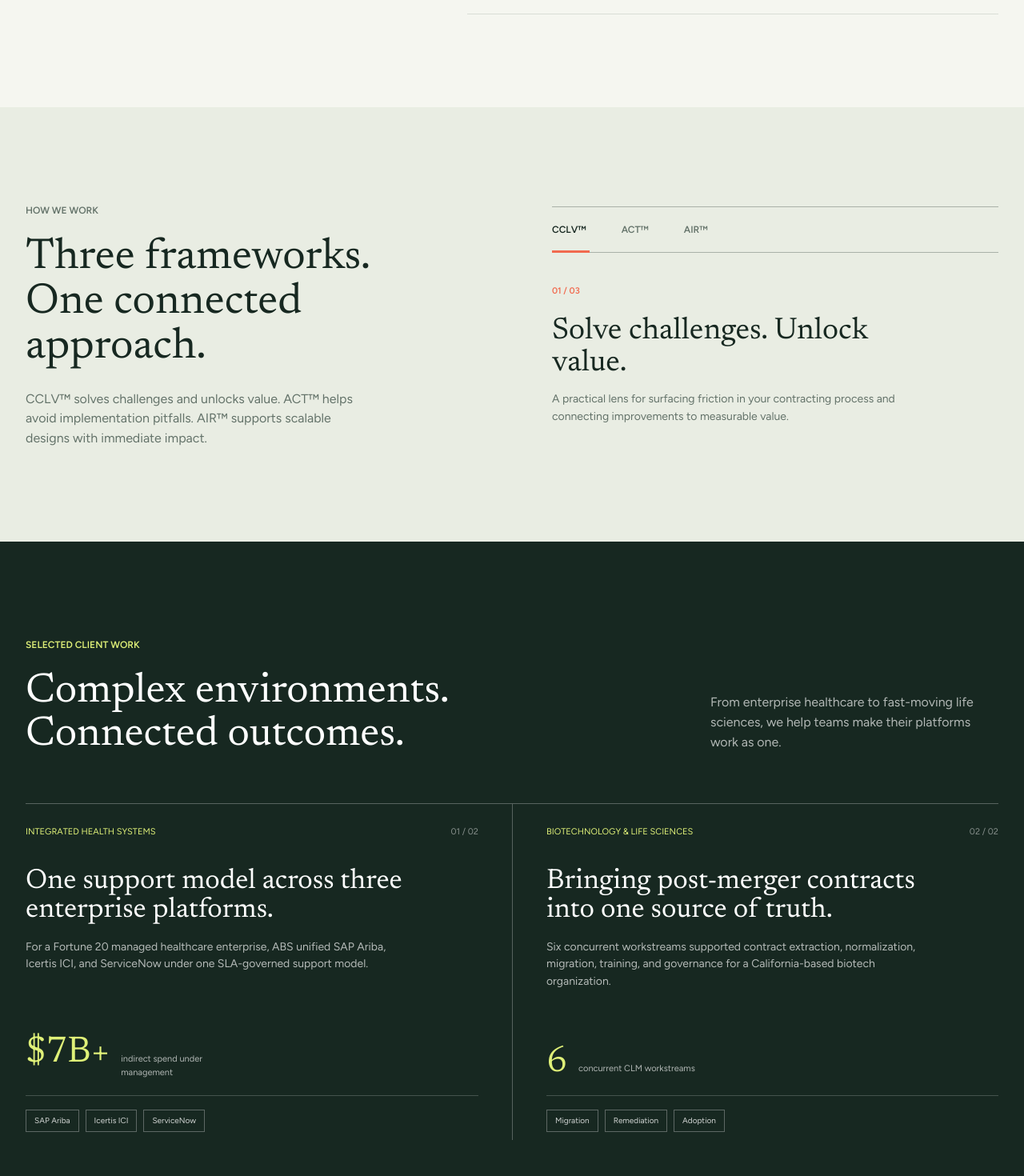
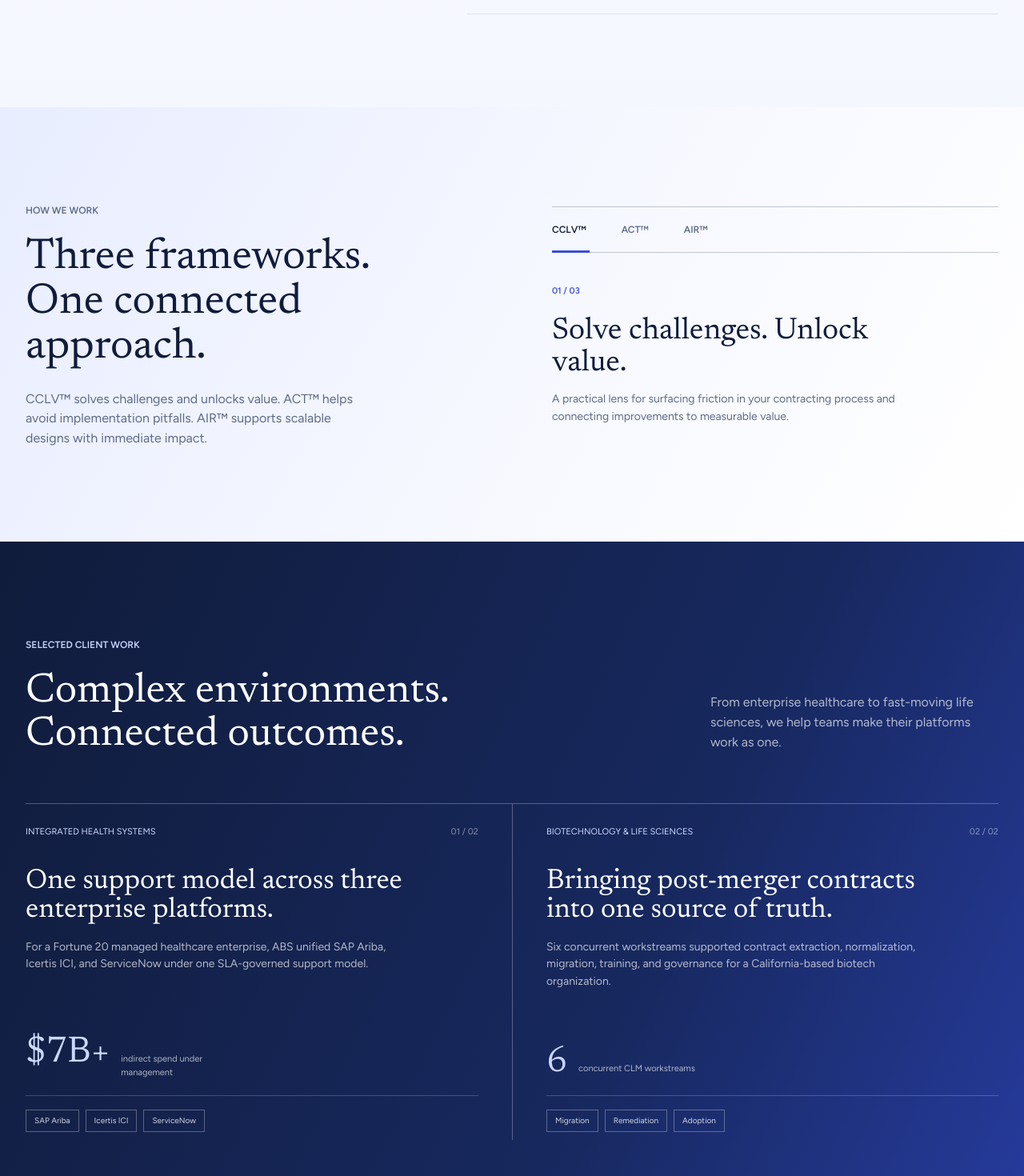
Before and after one commit to krish4245/abs-web, a React (Vite) app: page / in a window 1280 px wide. Shown: the part 1640-3110 px from the top of the page at 80% size. Built offline with nearby package versions, Linux system fonts and the light colour scheme.

Commit message:
Apply navy and white gradient theme

```diff
--- a/index.html
+++ b/index.html
@@ -4,7 +4,7 @@
     <meta charset="UTF-8" />
     <meta name="viewport" content="width=device-width, initial-scale=1" />
     <meta name="description" content="ABS Consulting Corp. helps enterprise teams connect source-to-pay, order-to-cash, and contract lifecycle management with practical transformation expertise." />
-    <meta name="theme-color" content="#f5f6f0" />
+    <meta name="theme-color" content="#f4f6fc" />
     <title>ABS Consulting Corp. | Enterprise Transformation</title>
     <link rel="preconnect" href="https://fonts.googleapis.com" />
     <link rel="preconnect" href="https://fonts.gstatic.com" crossorigin />
--- a/src/index.css
+++ b/src/index.css
@@ -1,12 +1,12 @@
 :root {
-  --ink: #172821;
-  --deep: #20382f;
-  --paper: #f5f6f0;
+  --ink: #101c3b;
+  --deep: #14234d;
+  --paper: #f4f6fc;
   --white: #fff;
-  --citrus: #dff078;
-  --coral: #f16a4f;
-  --muted: #64736a;
-  --line: #d9ded6;
+  --citrus: #cbd8ff;
+  --coral: #3a4fd7;
+  --muted: #5e6b89;
+  --line: #dbe1ef;
   --serif: 'Newsreader', Georgia, serif;
   --sans: 'Figtree', system-ui, sans-serif;
 }
@@ -14,6 +14,7 @@
 * { box-sizing: border-box; margin: 0; }
 html { scroll-behavior: smooth; scroll-padding-top: 84px; }
 body { background: var(--paper); color: var(--ink); font-family: var(--sans); line-height: 1.55; -webkit-font-smoothing: antialiased; }
+main { background: linear-gradient(180deg, #edf1ff 0%, #fff 17%, #f5f7ff 39%, #fff 59%, #eef2ff 79%, #fff 100%); }
 button, a { color: inherit; font: inherit; }
 a { text-decoration: none; }
 button { cursor: pointer; }
@@ -36,11 +37,11 @@ p { max-width: 62ch; color: var(--muted); }
 .text-link:hover span { transform: translate(3px, -3px); }
 
 /* Navigation */
-.nav { position: sticky; top: 0; z-index: 20; border-bottom: 1px solid rgba(23, 40, 33, .1); background: rgba(245, 246, 240, .94); backdrop-filter: blur(16px); }
+.nav { position: sticky; top: 0; z-index: 20; border-bottom: 1px solid rgba(16, 28, 59, .1); background: rgba(244, 246, 252, .94); backdrop-filter: blur(16px); }
 .nav-wrap { display: flex; height: 78px; align-items: center; justify-content: space-between; gap: 28px; }
 .logo { display: inline-flex; align-items: center; gap: 10px; white-space: nowrap; font-size: 16px; font-weight: 700; }
 .logo b { display: block; font-size: 9px; font-weight: 600; }
-.logo-mark { display: grid; width: 34px; height: 34px; place-items: center; background: var(--coral); font: 500 22px/1 var(--serif); }
+.logo-mark { display: grid; width: 34px; height: 34px; place-items: center; background: var(--coral); color: var(--white); font: 500 22px/1 var(--serif); }
 .nav-links { display: flex; align-items: center; gap: 30px; padding: 0; list-style: none; font-size: 13px; }
 .nav-links a { transition: color .2s; }
 .nav-links a:hover, .footer-links a:hover { color: var(--coral); }
@@ -63,7 +64,7 @@ p { max-width: 62ch; color: var(--muted); }
 .hero-meta > span:first-child { display: flex; align-items: center; gap: 8px; }
 .hero-meta i { width: 3px; height: 3px; border-radius: 50%; background: var(--coral); }
 .hero-visual { position: relative; min-width: 0; aspect-ratio: 5 / 5.3; }
-.hero-visual::after { position: absolute; inset: 0; border: 1px solid rgba(23, 40, 33, .12); content: ''; pointer-events: none; }
+.hero-visual::after { position: absolute; inset: 0; border: 1px solid rgba(16, 28, 59, .12); content: ''; pointer-events: none; }
 .hero-visual > img { display: block; width: 100%; height: 100%; object-fit: cover; object-position: 48% center; }
 .hero-stamp { position: absolute; bottom: 46px; left: -32px; z-index: 1; display: flex; min-height: 106px; align-items: center; gap: 18px; padding: 17px 20px; background: var(--citrus); color: var(--ink); font-family: var(--serif); font-size: 17px; line-height: 1.2; }
 .stamp-mark { font: 700 17px var(--sans); }
@@ -72,7 +73,7 @@ p { max-width: 62ch; color: var(--muted); }
 .visual-caption { position: absolute; right: 16px; bottom: 16px; left: 16px; display: flex; justify-content: space-between; gap: 12px; color: var(--white); font-size: 10px; text-transform: uppercase; text-shadow: 0 1px 8px rgba(0, 0, 0, .65); }
 
 /* Proof points */
-.proof { padding: 53px 0 58px; background: var(--deep); color: var(--white); }
+.proof { padding: 53px 0 58px; background: linear-gradient(115deg, #101c3b 0%, #1b2e68 68%, #3047bf 100%); color: var(--white); }
 .proof-grid { display: grid; grid-template-columns: 1.25fr repeat(4, 1fr); gap: 34px; align-items: end; }
 .proof .section-kicker { margin-bottom: 12px; color: var(--citrus); }
 .proof-intro p { max-width: 230px; color: rgba(255, 255, 255, .75); font: 24px/1.2 var(--serif); }
@@ -98,12 +99,12 @@ p { max-width: 62ch; color: var(--muted); }
 .acc .body p { max-width: 470px; padding: 0 42px 25px 58px; font-size: 14px; }
 
 /* Frameworks */
-.fw { background: #e9ede3; }
+.fw { background: linear-gradient(120deg, #e8edff 0%, #f6f8ff 52%, #fff 100%); }
 .fw-layout { display: grid; grid-template-columns: 1fr 1fr; gap: 100px; align-items: center; }
 .fw-head h2 { max-width: 510px; }
 .fw-head > p { max-width: 430px; margin-top: 24px; }
-.fw-content { border-top: 1px solid rgba(23, 40, 33, .3); }
-.tabs { display: flex; gap: 0; border-bottom: 1px solid rgba(23, 40, 33, .3); }
+.fw-content { border-top: 1px solid rgba(16, 28, 59, .24); }
+.tabs { display: flex; gap: 0; border-bottom: 1px solid rgba(16, 28, 59, .24); }
 .tab { position: relative; min-height: 56px; padding: 0 22px; border: 0; background: transparent; color: var(--muted); font-size: 12px; font-weight: 600; }
 .tab:first-child { padding-left: 0; }
 .tab.on { color: var(--ink); }
@@ -114,7 +115,7 @@ p { max-width: 62ch; color: var(--muted); }
 .fw .panel p { max-width: 450px; font-size: 14px; }
 
 /* Client work */
-.work { background: var(--ink); color: var(--white); }
+.work { background: linear-gradient(115deg, #101c3b 0%, #17285e 62%, #263b9d 100%); color: var(--white); }
 .work-heading { display: flex; align-items: end; justify-content: space-between; gap: 50px; margin-bottom: 58px; }
 .work-heading h2 { font-size: 52px; }
 .work-heading .section-kicker { color: var(--citrus); }
@@ -146,14 +147,14 @@ p { max-width: 62ch; color: var(--muted); }
 .post-arrow { justify-self: end; color: var(--coral); font-size: 18px; }
 
 /* Contact and footer */
-.cta { padding: 100px 0; background: var(--coral); text-align: center; }
+.cta { padding: 100px 0; background: linear-gradient(115deg, #dce4ff 0%, #eef2ff 48%, #fff 100%); text-align: center; }
 .cta-inner { display: grid; justify-items: center; }
-.cta .section-kicker { color: rgba(23, 40, 33, .68); }
+.cta .section-kicker { color: #465789; }
 .cta h2 { max-width: 780px; font-size: 62px; }
-.cta p { max-width: 470px; margin: 21px auto 29px; color: rgba(23, 40, 33, .75); }
+.cta p { max-width: 470px; margin: 21px auto 29px; color: #53617f; }
 .btn-light { border-color: var(--ink); background: var(--ink); color: var(--white); }
 .btn-light:hover { border-color: var(--white); background: var(--white); color: var(--ink); }
-.footer { padding: 54px 0 22px; background: var(--deep); color: var(--white); }
+.footer { padding: 54px 0 22px; background: linear-gradient(115deg, #101c3b 0%, #17285e 72%, #20357f 100%); color: var(--white); }
 .footer-main { display: grid; grid-template-columns: 1.2fr 1.3fr 1fr .8fr; gap: 44px; align-items: start; padding-bottom: 50px; }
 .footer-logo { align-self: start; }
 .footer-about, .footer-address, .footer-links { display: grid; gap: 8px; color: rgba(255, 255, 255, .68); font-size: 12px; }
```
